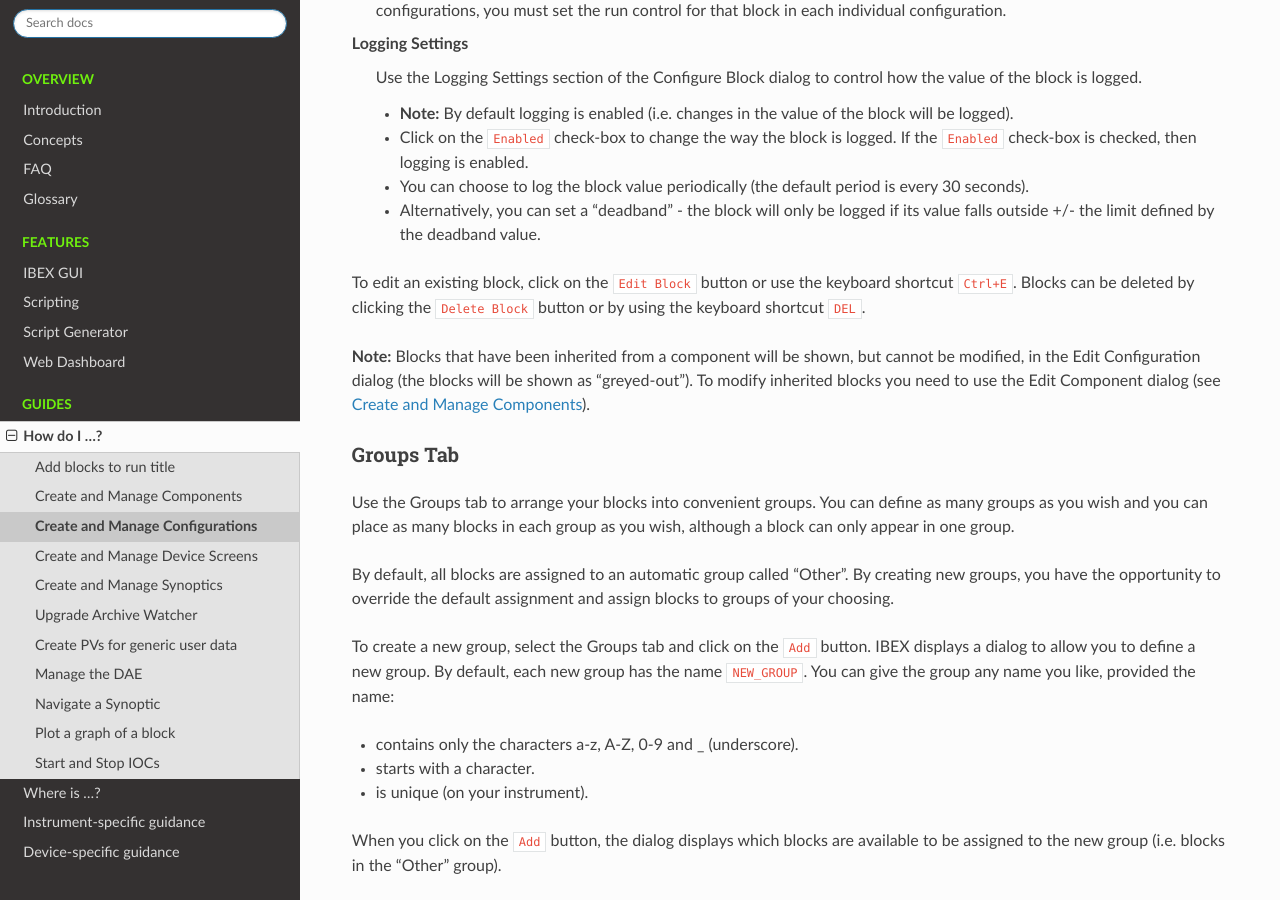
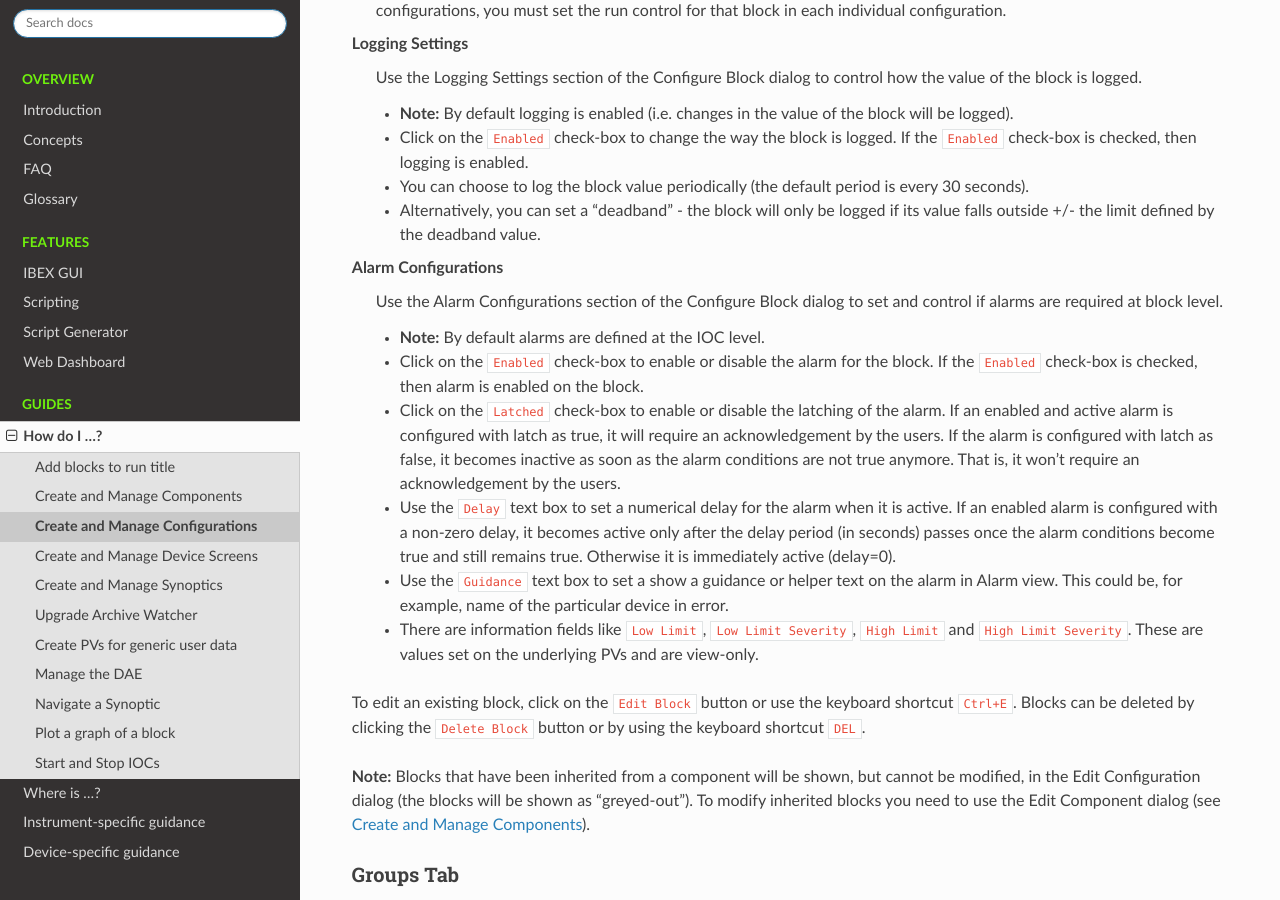
Before and after one commit to ISISComputingGroup/ibex_user_manual, a Sphinx documentation site: the page built from doc/how_to/Create-and-Manage-Configurations.rst, in a window 1280 px wide and 900 px high, scrolled down 4878 px. Built offline with Sphinx 7.4.7 and the Read the Docs theme 3.1.0, drawn with Linux system fonts in a browser that asks for light colours.

Commit message:
Enhance documentation with Alarm Configurations details
Added Alarm Configurations section to the Configure Block dialog, detailing alarm settings and behaviors.

```diff
--- a/doc/how_to/Create-and-Manage-Configurations.rst
+++ b/doc/how_to/Create-and-Manage-Configurations.rst
@@ -152,6 +152,16 @@
    * Click on the ``Enabled`` check-box to change the way the block is logged.  If the ``Enabled`` check-box is checked, then logging is enabled.
    * You can choose to log the block value periodically (the default period is every 30 seconds).
    * Alternatively, you can set a "deadband" - the block will only be logged if its value falls outside +/- the limit defined by the deadband value.
+
+Alarm Configurations
+   Use the Alarm Configurations section of the Configure Block dialog to set and control if alarms are required at block level.
+
+   * **Note:** By default alarms are defined at the IOC level.
+   * Click on the ``Enabled`` check-box to enable or disable the alarm for the block.  If the ``Enabled`` check-box is checked, then alarm is enabled on the block.
+   * Click on the ``Latched`` check-box to enable or disable the latching of the alarm. If an enabled and active alarm is configured with latch as true, it will require an acknowledgement by the users. If the alarm is configured with latch as false, it becomes inactive as soon as the alarm conditions are not true anymore. That is, it won't require an acknowledgement by the users.
+   * Use the ``Delay`` text box to set a numerical delay for the alarm when it is active. If an enabled alarm is configured with a non-zero delay, it becomes active only after the delay period (in seconds) passes once the alarm conditions become true and still remains true. Otherwise it is immediately active (delay=0).
+   * Use the ``Guidance`` text box to set a show a guidance or helper text on the alarm in Alarm view. This could be, for example, name of the particular device in error.
+   * There are information fields like ``Low Limit``, ``Low Limit Severity``, ``High Limit`` and ``High Limit Severity``. These are values set on the underlying PVs and are view-only.
 
 To edit an existing block, click on the ``Edit Block`` button or use the keyboard shortcut ``Ctrl+E``. Blocks can be deleted by clicking the ``Delete Block`` button or by using the keyboard shortcut ``DEL``.
 
```
